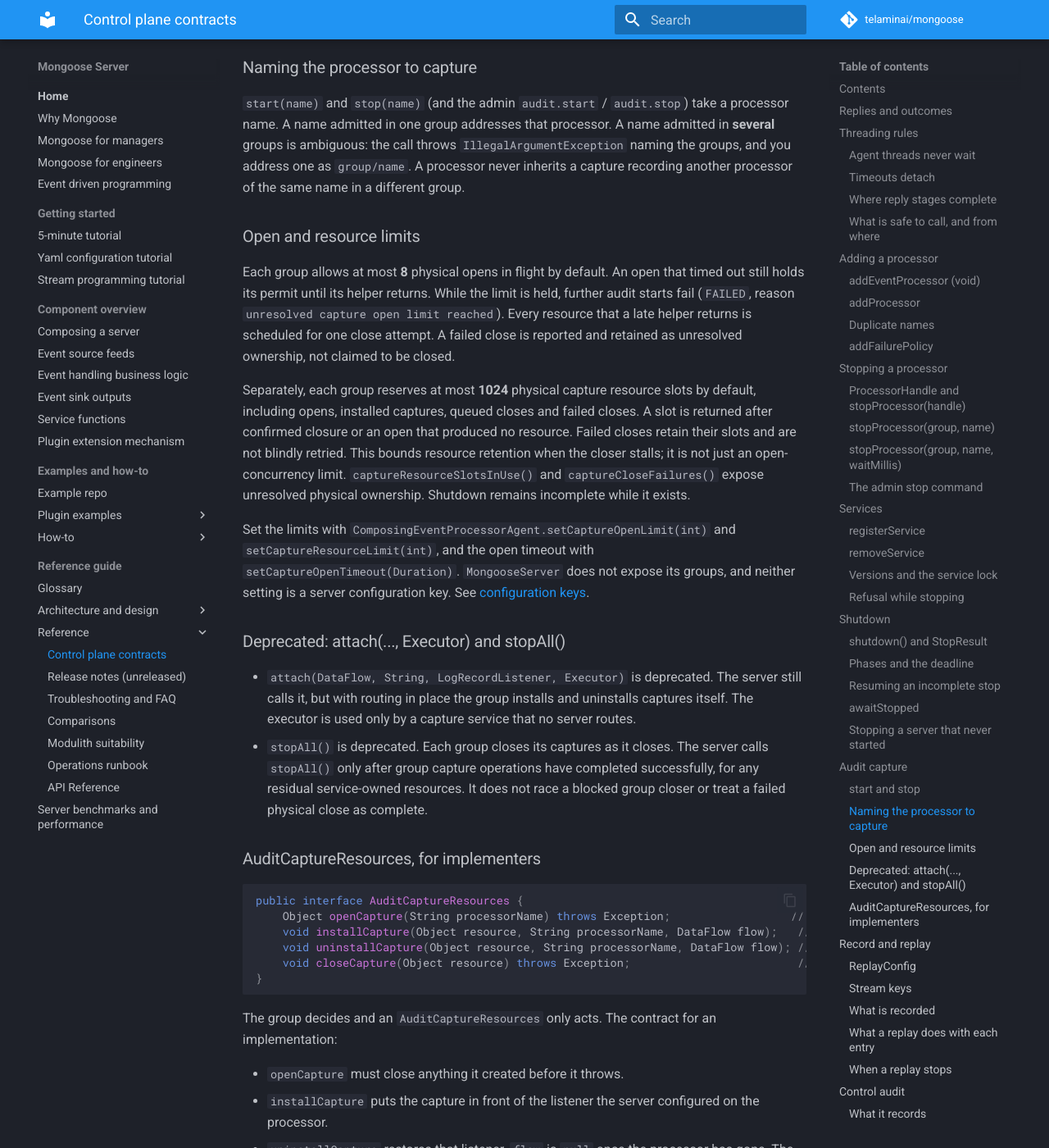
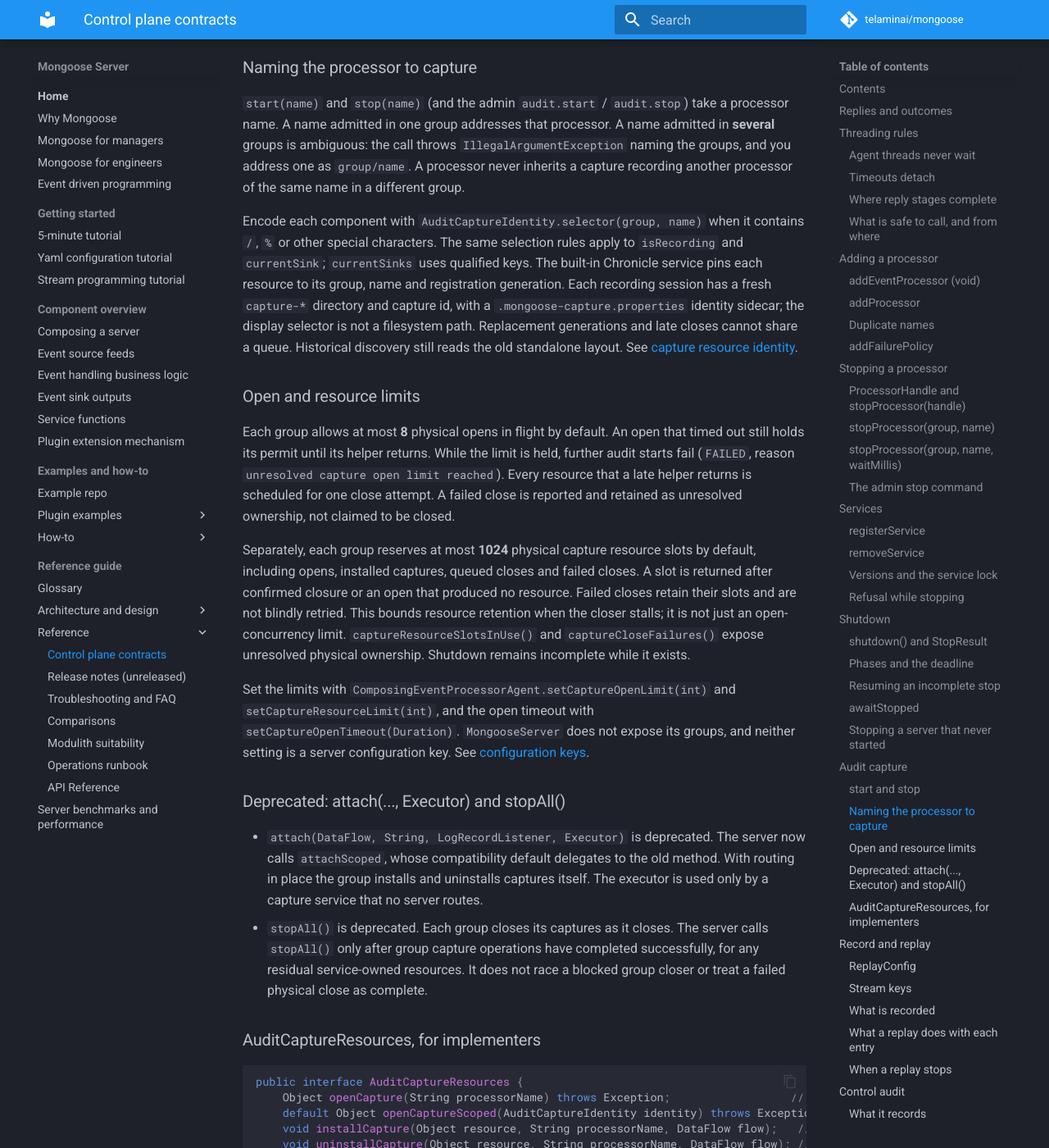
Before and after one commit to telaminai/mongoose, an MkDocs documentation site: the page built from docs/reference/control-plane-contracts.md, in a window 1280 px wide and 1400 px high, scrolled down 16680 px. Shown: the whole window at 82% size. Built offline with MkDocs 1.6.1 and Material for MkDocs 9.7.7, drawn with Linux system fonts in a browser that asks for light colours; comment, search, counter and statistics services are not loaded; some of the changed text lies outside the part shown.

Commit message:
Document capture identity, audit retention and existing overload loss

````diff
--- a/docs/reference/control-plane-contracts.md
+++ b/docs/reference/control-plane-contracts.md
@@ -566,6 +566,13 @@
 `IllegalArgumentException` naming the groups, and you address one as `group/name`. A processor never inherits a capture
 recording another processor of the same name in a different group.
 
+Encode each component with `AuditCaptureIdentity.selector(group, name)` when it contains `/`, `%` or other special
+characters. The same selection rules apply to `isRecording` and `currentSink`; `currentSinks` uses qualified keys.
+The built-in Chronicle service pins each resource to its group, name and registration generation. Each recording
+session has a fresh `capture-*` directory and capture id, with a `.mongoose-capture.properties` identity sidecar;
+the display selector is not a filesystem path. Replacement generations and late closes cannot share a queue.
+Historical discovery still reads the old standalone layout. See [capture resource identity](../design/capture-resource-identity.md).
+
 ### Open and resource limits
 
 Each group allows at most **8** physical opens in flight by default. An open that timed out still holds its permit
@@ -585,7 +592,8 @@
 
 ### Deprecated: attach(..., Executor) and stopAll()
 
-- `attach(DataFlow, String, LogRecordListener, Executor)` is deprecated. The server still calls it, but with routing
+- `attach(DataFlow, String, LogRecordListener, Executor)` is deprecated. The server now calls `attachScoped`, whose
+  compatibility default delegates to the old method. With routing
   in place the group installs and uninstalls captures itself. The executor is used only by a capture service that no
   server routes.
 - `stopAll()` is deprecated. Each group closes its captures as it closes. The server calls `stopAll()` only after
@@ -597,6 +605,7 @@
 ```java
 public interface AuditCaptureResources {
     Object openCapture(String processorName) throws Exception;                  // on an I/O helper
+    default Object openCaptureScoped(AuditCaptureIdentity identity) throws Exception; // delegates to old API
     void installCapture(Object resource, String processorName, DataFlow flow);   // on the group's agent thread
     void uninstallCapture(Object resource, String processorName, DataFlow flow); // on the group's agent thread
     void closeCapture(Object resource) throws Exception;                         // on the closer, once per resource
@@ -605,7 +614,9 @@
 
 The group decides and an `AuditCaptureResources` only acts. The contract for an implementation:
 
-- `openCapture` must close anything it created before it throws.
+- `openCapture` / `openCaptureScoped` must close anything created before throwing. The group calls the scoped form;
+  implementations that inherit the compatibility default still receive bare names. A custom backend must implement
+  scoped ownership before claiming isolation between same-named processors in different groups.
 - `installCapture` puts the capture in front of the listener the server configured on the processor.
 - `uninstallCapture` restores that listener. `flow` is `null` once the processor has gone. The resource must stop
   receiving records before this returns, because the group may close it straight after.
@@ -745,6 +756,10 @@
 
 Each group's control processor writes an analyser-readable record of every decision, through Fluxtion's audit log.
 Records are kept in memory, per group, in a bounded ring (`ControlAuditSink`, 10 000 records by default).
+Set the JVM property `-Dmongoose.control.auditCapacity=400000` before groups are constructed to size each ring
+for a longer investigation. Missing, malformed or nonpositive values use the default. Larger rings retain more
+heap; overflow still marks the evidence incomplete and cannot authorize an invariant PASS. This property changes
+control-history retention, not data-processor audit capture or the event queue capacity.
 
 | Record | Written | Key fields |
 | --- | --- | --- |
@@ -834,6 +849,7 @@
 | Capture open limit | 8 | Physical capture opens in flight per group | Per group only: `ComposingEventProcessorAgent.setCaptureOpenLimit(int)`. Not a server key |
 | Capture resource limit | 1024 | Open, installed, closing or failed-close resource slots per group | Per group only: `ComposingEventProcessorAgent.setCaptureResourceLimit(int)`. Not a server key |
 | Full-mailbox timeout | 10 s | How long a producer backs off on a full group mailbox, off agent threads | Per group only: `ComposingEventProcessorAgent.setControlQueueFullTimeout(Duration)` |
+| `mongoose.control.auditCapacity` | `10000` records | Retained control audit records per group, read at construction | JVM system property (`-D`), not a YAML key |
 
 `controlWaitMillis` and `addFailurePolicy` have no builder method in this build. Set them on the config object or in
 YAML.
````
Also changed, not shown: docs/reference/operations-runbook.md (+8 -0 lines).
